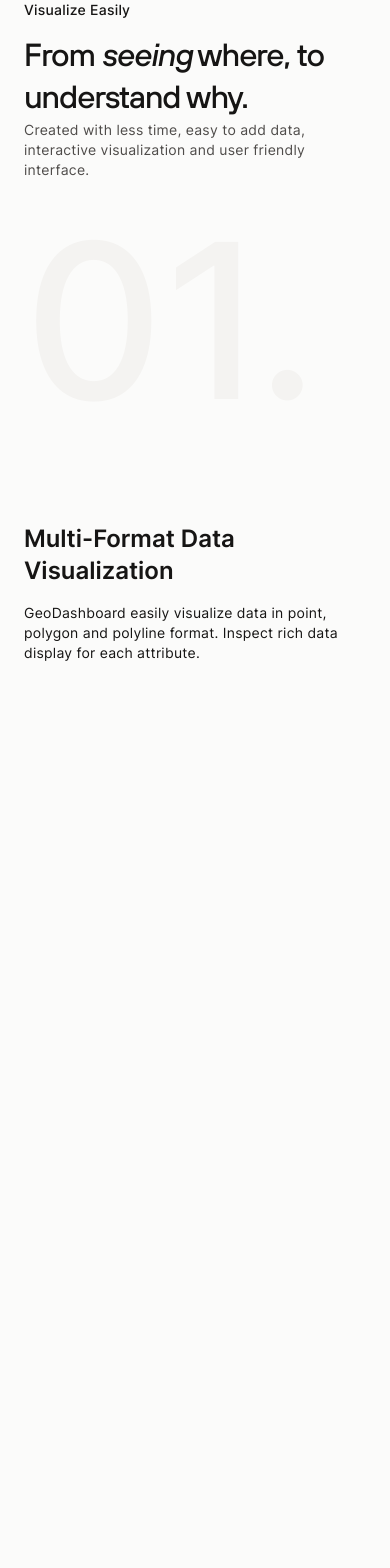
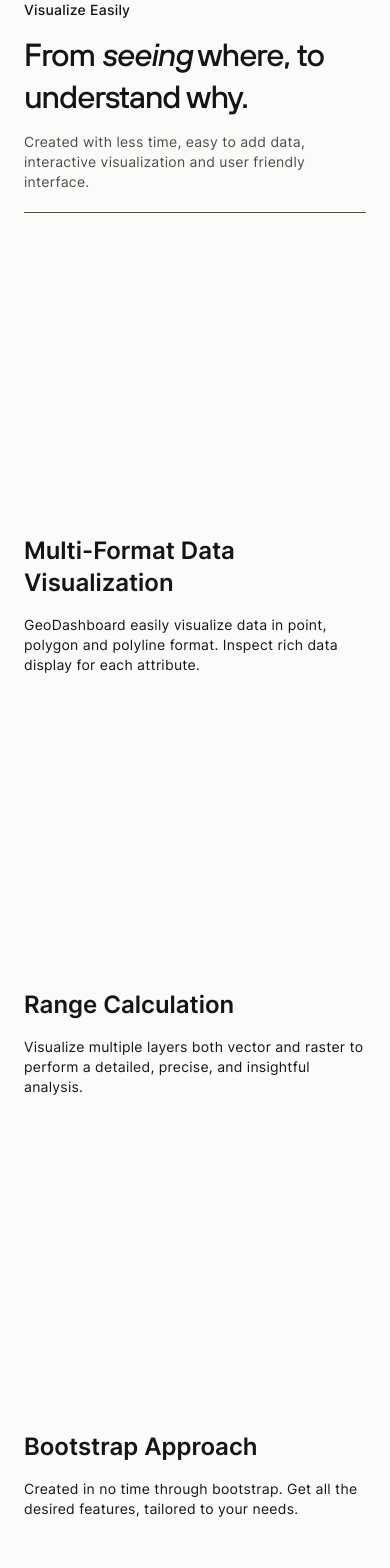
Before and after one commit to FelineJTD/braga-technologies-main-site, a Next.js app: page /geodashboard in a window 390 px wide. Shown: the part 1020-2588 px from the top of the page. Built offline with nearby package versions, Linux system fonts and the light colour scheme.

Commit message:
add mobile ver of scroll area

```diff
--- a/pages/geodashboard.js
+++ b/pages/geodashboard.js
@@ -2,17 +2,35 @@ import Head from 'next/head'
 import { useState, useEffect } from 'react'
 import PartnerLogos from '../components/partner-logos'
 
-export default function Home() {
-  const [num, setNum] = useState('01.');
+export default function GeoDashboard() {
+  const data01 = [
+    {
+      num: '01.',
+      title: 'Multi-Format Data Visualization',
+      text: 'GeoDashboard easily visualize data in point, polygon and polyline format. Inspect rich data display for each attribute.',
+    },
+    {
+      num: '02.',
+      title: 'Range Calculation',
+      text: 'Visualize multiple layers both vector and raster to perform a detailed, precise, and insightful analysis.',
+    },
+    {
+      num: '03.',
+      title: 'Bootstrap Approach',
+      text: 'Created in no time through bootstrap. Get all the desired features, tailored to your needs.',
+    },
+  ]
+
+  const [currIdx, setCurrIdx] = useState(0);
   useEffect(() => {
     const onScroll = () => {
       const top = window.outerHeight+500;
       if (window.scrollY < top + 300) {
-        setNum('01.');
+        setCurrIdx(0);
       } else if (window.scrollY > top + 300 && window.scrollY < top + 600) {
-        setNum('02.');
+        setCurrIdx(1);
       } else if (window.scrollY > top + 900) {
-        setNum('03.');
+        setCurrIdx(2);
       }
     }
     window.addEventListener('scroll', onScroll);
@@ -42,25 +60,39 @@ export default function Home() {
         <PartnerLogos />
 
         {/* 01 */}
-        <div className='h-[2500px]'>
-          <section id='scroll-area' className='whiteBG sticky top-0'>
+        <div className='md:h-[2500px]'>
+          <section id='scroll-area' className='whiteBG md:sticky top-0'>
             <p className='bold mb-4 z-10'>01.</p>
             <div className='col-span-4 z-10'>
               <p className='mb-4 bold'>Visualize Easily</p>
               <h2>From <i>seeing</i> where, to understand why.</h2>
             </div>
-            <p className='text-gray-600 lg:self-end col-start-7 col-span-4 z-10'>Created with less time, easy to add data, interactive visualization and user friendly interface.</p>
-            <div className='col-start-2 col-span-10 border-t-[1px] border-gray-600 mt-5 mb-10 z-10' aria-hidden/>
+            <p className='text-gray-600 lg:self-end col-start-7 col-span-4 z-10 mt-3'>Created with less time, easy to add data, interactive visualization and user friendly interface.</p>
+            <div className='w-full col-start-2 col-span-10 border-t-[1px] border-gray-600 mt-5 mb-10 z-10' aria-hidden/>
 
-            {/* 01 SCROLL AREA */}
-            <div className='flex flex-col justify-end min-h-[50vh] h-full col-start-2 col-span-4 relative'>
-              <h3 className='font-inter text-[13.5rem] [line-height:10rem] font-medium text-gray-100 absolute top-0 z-0'>{num}</h3>
+            {/* 01 SCROLL AREA (DESKTOP) */}
+            <div className='hidden md:flex flex-col justify-end min-h-[50vh] h-full col-start-2 col-span-4 relative'>
+              <h3 className='font-inter text-[13.5rem] [line-height:10rem] font-medium text-gray-100 absolute top-0 z-0'>{data01[currIdx].num}</h3>
               <div className='self-end relative z-10'>
-                <h5 className='text-2xl mb-4'>Multi-Format Data Visualization</h5>
-                <p>GeoDashboard easily visualize data in point, polygon and polyline format. Inspect rich data display for each attribute.</p>
+                <h5 className='text-2xl mb-4'>{data01[currIdx].title}</h5>
+                <p>{data01[currIdx].text}</p>
               </div>
             </div>
             <div className='col-start-7 col-span-5 row-span-2 bg-gray-200 h-full w-full rounded-xl' />
+
+            {/* 01 SCROLL AREA (MOBILE) */}
+            {
+              data01.map((item, idx) => {
+                return (
+                  <div className='flex flex-col justify-end min-h-[50vh] h-full col-start-2 col-span-4 relative' key={idx}>
+                    <div className='self-end relative z-10'>
+                      <h5 className='text-2xl mb-4'>{item.title}</h5>
+                      <p>{item.text}</p>
+                    </div>
+                  </div>
+                )
+              })
+            }
           </section>
         </div>
 
```
